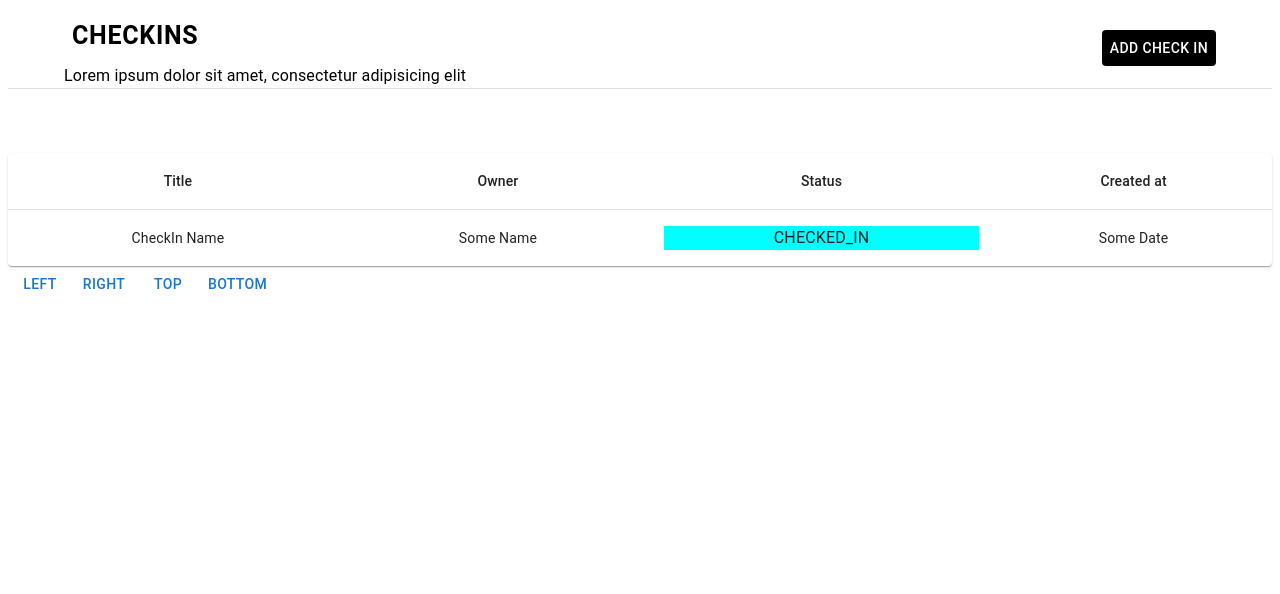
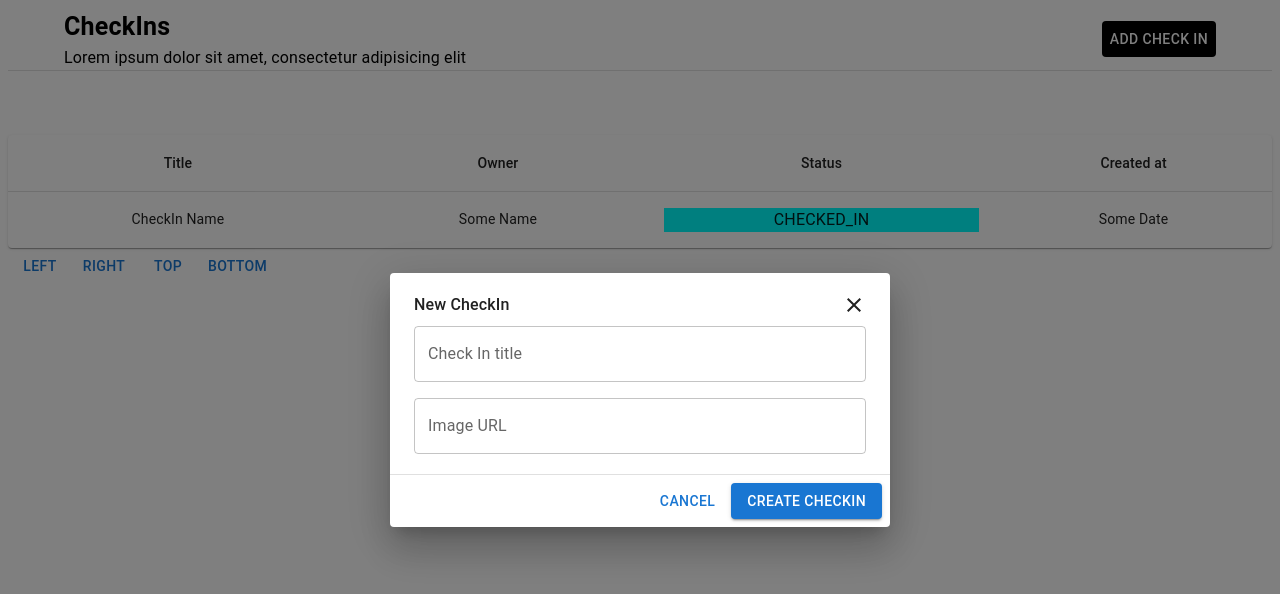
Before and after one commit to Uzair-boot/anvil, a Next.js app: page / in a window 1280 px wide. Both pictures are taken after a click on the button "ADD CHECK IN". Shown: the top 594 px of the page. Built offline with nearby package versions, Linux system fonts and the light colour scheme.

Commit message:
dialog done

```diff
--- a/components/AllCheckIn/CheckIn.jsx
+++ b/components/AllCheckIn/CheckIn.jsx
@@ -1,4 +1,4 @@
-import React from "react";
+import * as React from 'react';
 import {
   Box,
   Container,
@@ -6,16 +6,18 @@ import {
   Grid,
   Toolbar,
   Typography,
-} from "@mui/material";
-import CheckInTable from "./CheckInTable";
+} from '@mui/material';
+import CheckInTable from './CheckInTable';
 import {
   StyledGrid,
   ButtonGrid,
   StyledButton,
   StyledTypography,
-} from "./components.styled";
+} from './components.styled';
+import Popup from './Popup';
 
 export default function CheckIn() {
+  const [value, setValue] = React.useState({ isOpen: false, id: '' });
   return (
     <>
       <Container>
@@ -30,7 +32,14 @@ export default function CheckIn() {
           </Grid>
           <ButtonGrid item sm={12} md={6} lg={6}>
             <Box>
-              <StyledButton>Add Check In</StyledButton>
+              <StyledButton
+                onClick={() => {
+                  setValue({ isOpen: true });
+                }}
+              >
+                Add Check In
+              </StyledButton>
+              <Popup value={value} setValue={setValue} />
             </Box>
           </ButtonGrid>
         </StyledGrid>
--- /dev/null
+++ b/components/AllCheckIn/Popup.jsx
@@ -0,0 +1,76 @@
+import React from 'react';
+import Button from '@mui/material/Button';
+import Dialog from '@mui/material/Dialog';
+import DialogActions from '@mui/material/DialogActions';
+import DialogContent from '@mui/material/DialogContent';
+import DialogContentText from '@mui/material/DialogContentText';
+import { Box, Divider, TextField, Typography } from '@mui/material';
+import CloseIcon from '@mui/icons-material/Close';
+import CreateButton from './components.styled';
+
+export default function Popup({ value, setValue }) {
+  const handleClose = () => {
+    setValue({ isOpen: false });
+  };
+  return (
+    <div>
+      <Dialog
+        sx={{
+          '& .MuiDialog-container': {
+            '& .MuiPaper-root': {
+              width: '100%',
+              maxWidth: '500px', // Set your width here
+            },
+          },
+        }}
+        open={value.isOpen}
+        onClose={handleClose}
+        aria-labelledby='alert-dialog-title'
+        aria-describedby='alert-dialog-description'
+      >
+        <DialogContent>
+          <Box
+            sx={{
+              display: 'flex',
+              justifyContent: 'space-between',
+              marginBottom: '5px',
+            }}
+          >
+            <Box>
+              <Typography fontWeight='500'>New CheckIn</Typography>
+            </Box>
+            <Box>
+              <CloseIcon cursor='pointer' onClick={handleClose} />
+            </Box>
+          </Box>
+
+          <Box mb={2}>
+            <TextField
+              fullWidth
+              id='check-in-title'
+              label='Check In title'
+              variant='outlined'
+            />
+          </Box>
+          <Box>
+            <TextField
+              fullWidth
+              id='image-url'
+              label='Image URL'
+              variant='outlined'
+            />
+          </Box>
+        </DialogContent>
+        <Divider />
+        <DialogActions>
+          <Button onClick={handleClose} autoFocus>
+            cancel
+          </Button>
+          <Button variant='contained' onClick={() => deleteRow(value.id)}>
+            Create CheckIn
+          </Button>
+        </DialogActions>
+      </Dialog>
+    </div>
+  );
+}
--- a/components/AllCheckIn/components.styled.jsx
+++ b/components/AllCheckIn/components.styled.jsx
@@ -1,19 +1,17 @@
-import { Button, Grid, TableCell, Typography } from "@mui/material";
-import { styled } from "@mui/system";
-
+import { Button, Grid, TableCell, Typography } from '@mui/material';
+import { styled } from '@mui/system';
 
 export const StyledGrid = styled(Grid)`
   display: flex;
   justify-content: space-between;
-background: #FFFFFF;
-`
+  background: #ffffff;
+`;
 
 export const ButtonGrid = styled(Grid)`
   display: flex;
   align-items: center;
   justify-content: flex-end;
-`
-
+`;
 
 export const StyledButton = styled(Button)`
   background: #000000;
@@ -21,12 +19,12 @@ color: #ffffff;
   &:hover {
     background-color: #184e93a1;
   }
-`
-export const StyledTypography = styled(Button)`
+`;
+export const StyledTypography = styled(Typography)`
   font-size: 25px;
   font-weight: 700;
-color: #000000
-`
+  color: #000000;
+`;
 export const StyledCell = styled(Typography)`
   background: aqua;
-`
+`;
```
Also changed, not shown: components/AddCheckIn/AddCheckIn.jsx (deleted, +0 -7 lines), components/AllCheckIn/CheckInTable.jsx (+27 -28 lines). Lines whose indentation alone changed are shown as unchanged.
